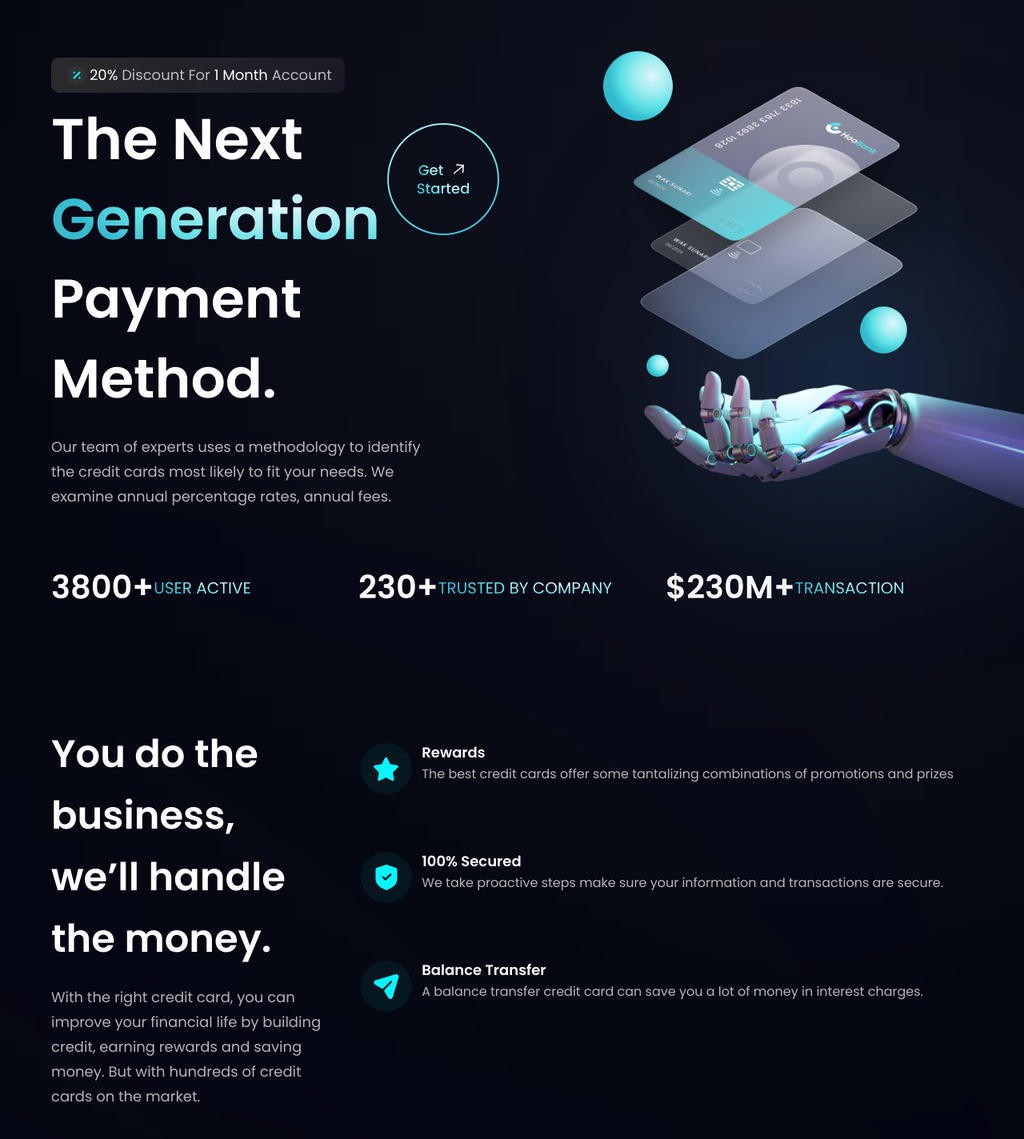
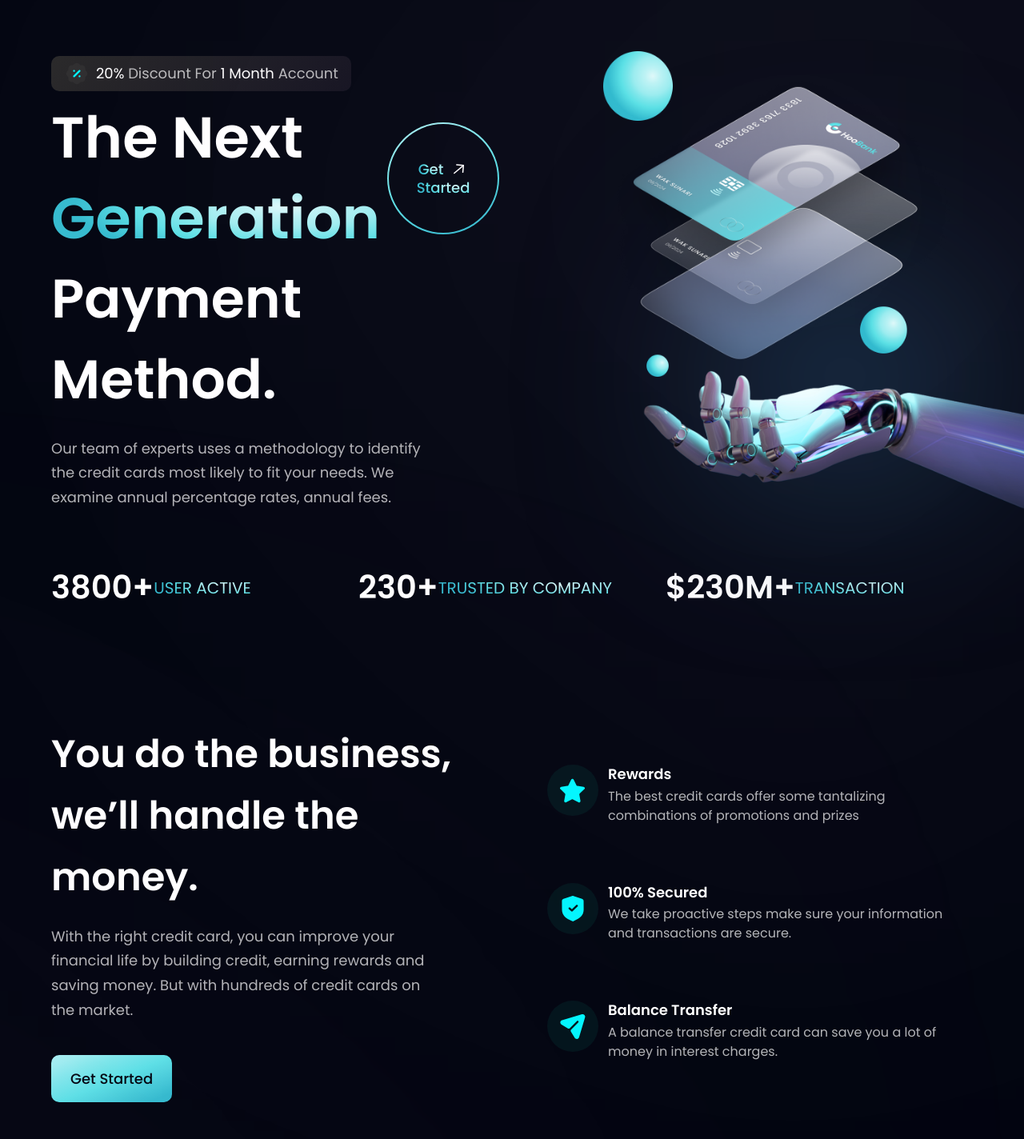
Before and after one commit to Zeviks/BankUI, a React (Vite) app: page / in a window 1280 px wide. Shown: the part 80-1504 px from the top of the page at 80% size. Built offline with nearby package versions, Linux system fonts and the light colour scheme.

Commit message:
Completed footer, and entrie landing page.

```diff
--- a/src/components/Business.jsx
+++ b/src/components/Business.jsx
@@ -1,38 +1,45 @@
-import { features } from '../constants';
-import styles, { layout } from '../style';
-import Button from './Button';
+import { features } from "../constants";
+import styles, { layout } from "../style";
+import Button from "./Button";
 
-const FeatureCard = ({icon, title, content, index}) => (
-<div className={`flex flex-row p-6 rounded-[20px] ${index !== features.length - 1 ? 'mb-6' : 'mb-0'} feature-card`}>
- <div className={`w-[64px] h-[64px] rounded-full ${styles.flexCenter} bg-dimBlue`}>
-    <img src={icon} alt={title} className="w-[50%] h-[50%] object-contain" />
- </div>
- <div className='flex-1 flex flex-col ml-3'>
-  <h4 className='font-poppins font-semibold text-white text-[18px] leading-[23px] mb-1'>{title}</h4>
-  <p className='font-poppins font-normal text-dimWhite text-[16px] leading-[24px] mb-1'>{content}</p>
- </div>
-</div>
-)
+const FeatureCard = ({ icon, title, content, index }) => (
+  <div className={`flex flex-row p-6 rounded-[20px] ${index !== features.length - 1 ? "mb-6" : "mb-0"} feature-card`}>
+    <div className={`w-[64px] h-[64px] rounded-full ${styles.flexCenter} bg-dimBlue`}>
+      <img src={icon} alt="star" className="w-[50%] h-[50%] object-contain" />
+    </div>
+    <div className="flex-1 flex flex-col ml-3">
+      <h4 className="font-poppins font-semibold text-white text-[18px] leading-[23.4px] mb-1">
+        {title}
+      </h4>
+      <p className="font-poppins font-normal text-dimWhite text-[16px] leading-[24px]">
+        {content}
+      </p>
+    </div>
+  </div>
+);
 
-const Business = () => {
-  return (
-    <section id='features' className={layout.section}>
+const Business = () =>  (
+  <section id="features" className={layout.section}>
     <div className={layout.sectionInfo}>
-      <h2 className={styles.heading2}>You do the business,<br className='sm:block hidden' />
-       we’ll handle the money.</h2>
-       <p className={`${styles.paragraph} max-w-[470px] mt-5`}>With the right credit card, you can improve your financial life by building credit, earning rewards and saving money. But with hundreds of credit cards on the market.</p>
-       <Button styles="mt-10" />
+      <h2 className={styles.heading2}>
+        You do the business, <br className="sm:block hidden" /> we’ll handle
+        the money.
+      </h2>
+      <p className={`${styles.paragraph} max-w-[470px] mt-5`}>
+        With the right credit card, you can improve your financial life by
+        building credit, earning rewards and saving money. But with hundreds
+        of credit cards on the market.
+      </p>
+
+      <Button styles={`mt-10`} />
     </div>
 
-    <div className={`${layout.sectionImage} flex-col`}>
+    <div className={`${layout.sectionImg} flex-col`}>
       {features.map((feature, index) => (
-        <FeatureCard key={feature.id} {...feature} index={index}/>
-        ))}
+        <FeatureCard key={feature.id} {...feature} index={index} />
+      ))}
     </div>
+  </section>
+);
 
-
-    </section>
-  )
-}
-
-export default Business
+export default Business;
--- a/src/components/CardDeal.jsx
+++ b/src/components/CardDeal.jsx
@@ -1,23 +1,26 @@
-import { card } from '../assets';
-import styles, { layout } from '../style';
-import Button from './Button';
+import { card } from "../assets";
+import styles, { layout } from "../style";
+import Button from "./Button";
 
 const CardDeal = () => (
   <section className={layout.section}>
     <div className={layout.sectionInfo}>
-          <h2 className={styles.heading2}>Find a better card deal <br className='sm:block hidden'/>in few easy steps.</h2>
+      <h2 className={styles.heading2}>
+        Find a better card deal <br className="sm:block hidden" /> in few easy
+        steps.
+      </h2>
       <p className={`${styles.paragraph} max-w-[470px] mt-5`}>
-          Arcu tortor, purus in mattis at sed integer faucibus. Aliquet quis aliquet eget mauris tortor.ç Aliquet ultrices ac, ametau.
+        Arcu tortor, purus in mattis at sed integer faucibus. Aliquet quis
+        aliquet eget mauris tortor.ç Aliquet ultrices ac, ametau.
       </p>
-          <Button styles='mt-10'/>
+
+      <Button styles={`mt-10`} />
     </div>
 
     <div className={layout.sectionImg}>
-          <img src={card} alt='card' className='w-[100%] h-[100%]'/>
-
+      <img src={card} alt="billing" className="w-[100%] h-[100%]" />
     </div>
   </section>
-  )
+);
 
-
-export default CardDeal
+export default CardDeal;
--- a/src/components/Footer.jsx
+++ b/src/components/Footer.jsx
@@ -1,9 +1,64 @@
-import React from 'react'
+import styles from "../style";
+import { logo } from "../assets";
+import { footerLinks, socialMedia } from "../constants";
 
-const Footer = () => {
-  return (
-    <div>Footer</div>
-  )
-}
+const Footer = () => (
+  <section className={`${styles.flexCenter} ${styles.paddingY} flex-col`}>
+    <div className={`${styles.flexStart} md:flex-row flex-col mb-8 w-full`}>
+      <div className="flex-[1] flex flex-col justify-start mr-10">
+        <img
+          src={logo}
+          alt="hoobank"
+          className="w-[266px] h-[72.14px] object-contain"
+        />
+        <p className={`${styles.paragraph} mt-4 max-w-[312px]`}>
+          A new way to make the payments easy, reliable and secure.
+        </p>
+      </div>
 
-export default Footer
+      <div className="flex-[1.5] w-full flex flex-row justify-between flex-wrap md:mt-0 mt-10">
+        {footerLinks.map((footerlink) => (
+          <div key={footerlink.title} className={`flex flex-col ss:my-0 my-4 min-w-[150px]`}>
+            <h4 className="font-poppins font-medium text-[18px] leading-[27px] text-white">
+              {footerlink.title}
+            </h4>
+            <ul className="list-none mt-4">
+              {footerlink.links.map((link, index) => (
+                <li
+                  key={link.name}
+                  className={`font-poppins font-normal text-[16px] leading-[24px] text-dimWhite hover:text-secondary cursor-pointer ${
+                    index !== footerlink.links.length - 1 ? "mb-4" : "mb-0"
+                  }`}
+                >
+                  {link.name}
+                </li>
+              ))}
+            </ul>
+          </div>
+        ))}
+      </div>
+    </div>
+
+    <div className="w-full flex justify-between items-center md:flex-row flex-col pt-6 border-t-[1px] border-t-[#3F3E45]">
+      <p className="font-poppins font-normal text-center text-[18px] leading-[27px] text-white">
+        Copyright Ⓒ 2022 HooBank. All Rights Reserved.
+      </p>
+
+      <div className="flex flex-row md:mt-0 mt-6">
+        {socialMedia.map((social, index) => (
+          <img
+            key={social.id}
+            src={social.icon}
+            alt={social.id}
+            className={`w-[21px] h-[21px] object-contain cursor-pointer ${
+              index !== socialMedia.length - 1 ? "mr-6" : "mr-0"
+            }`}
+            onClick={() => window.open(social.link)}
+          />
+        ))}
+      </div>
+    </div>
+  </section>
+);
+
+export default Footer;
--- a/src/components/Hero.jsx
+++ b/src/components/Hero.jsx
@@ -1,48 +1,54 @@
-import styles from '../style';
-import { discount, robot } from '../assets';
-import GetStarted from './GetStarted';
+import styles from "../style";
+import { discount, robot } from "../assets";
+import GetStarted from "./GetStarted";
 
-
-const Hero = () => (
-  <section id='home' className={`flex md:flex-row flex-col ${styles.paddingY}`}>
+const Hero = () => {
+  return (
+    <section id="home" className={`flex md:flex-row flex-col ${styles.paddingY}`}>
       <div className={`flex-1 ${styles.flexStart} flex-col xl:px-0 sm:px-16 px-6`}>
-      {/* Discount Badge */}
-        <div className='flex flex-row items-center py-[6px] px-4 bg-discount-gradient rounded-[10px] mb-2'>
-          <img src={discount} alt='discount'
-          className='w-[32px] h-[32px] '/>
-            <p className={`${styles.paragraph}`}>
-              <span className='text-white'>20%</span> Discount For {" "}
-              <span className='text-white'>1 Month</span> Account
+        <div className="flex flex-row items-center py-[6px] px-4 bg-discount-gradient rounded-[10px] mb-2">
+          <img src={discount} alt="discount" className="w-[32px] h-[32px]" />
+          <p className={`${styles.paragraph} ml-2`}>
+            <span className="text-white">20%</span> Discount For{" "}
+            <span className="text-white">1 Month</span> Account
           </p>
         </div>
 
-      <div className='flex flex-row justify-between items-center w-full'>
-        <h1 className='flex-1 font-poppins font-semibold ss:text-[72px] text-[52px] text-white ss:leading-[100px] leading-[75px]'>
-        The Next <br className='sm:block
-        hidden' /> {" "}
-        <span
-        className='text-gradient'>Generation
-        </span> {" "}</h1>
-        <div className='ss:flex hidden md:mr-4 mr-0'>
+        <div className="flex flex-row justify-between items-center w-full">
+          <h1 className="flex-1 font-poppins font-semibold ss:text-[72px] text-[52px] text-white ss:leading-[100.8px] leading-[75px]">
+            The Next <br className="sm:block hidden" />{" "}
+            <span className="text-gradient">Generation</span>{" "}
+          </h1>
+          <div className="ss:flex hidden md:mr-4 mr-0">
             <GetStarted />
           </div>
         </div>
 
-      <h1 className='font-poppins font-semibold ss:text-[68px] text-[52px] text-white ss:leading-[100px] leading-[75px] w-full'>Payment Method.</h1>
-      <p className={`${styles.paragraph} max-w-[470px] mt-5`}>Our team of experts uses a methodology to identify the credit cards most likely to fit your needs. We examine annual percentage rates, annual fees.</p>
+        <h1 className="font-poppins font-semibold ss:text-[68px] text-[52px] text-white ss:leading-[100.8px] leading-[75px] w-full">
+          Payment Method.
+        </h1>
+        <p className={`${styles.paragraph} max-w-[470px] mt-5`}>
+          Our team of experts uses a methodology to identify the credit cards
+          most likely to fit your needs. We examine annual percentage rates,
+          annual fees.
+        </p>
       </div>
-    {/* Right Side - Robot */}
+
       <div className={`flex-1 flex ${styles.flexCenter} md:my-0 my-10 relative`}>
-      <img src={robot} alt='billit' className='w-[100%] h-[100%] relative z-[5] ' />
-      <div className='absolute z-[0] w-[40%] h-[35%] top-0 pink__gradient'/>
-      <div className='absolute z-[1] w-[80%] h-[80%] rounded bottom-40 white__gradient'/>
-      <div className='absolute z-[0] w-[50%] h-[50%] right-20 bottom-20 blue__gradient'/>
+        <img src={robot} alt="billing" className="w-[100%] h-[100%] relative z-[5]" />
+
+        {/* gradient start */}
+        <div className="absolute z-[0] w-[40%] h-[35%] top-0 pink__gradient" />
+        <div className="absolute z-[1] w-[80%] h-[80%] rounded-full white__gradient bottom-40" />
+        <div className="absolute z-[0] w-[50%] h-[50%] right-20 bottom-20 blue__gradient" />
+        {/* gradient end */}
       </div>
+
       <div className={`ss:hidden ${styles.flexCenter}`}>
         <GetStarted />
       </div>
     </section>
-  )
+  );
+};
 
-
-export default Hero
+export default Hero;
```
Also changed, not shown: src/components/Billing.jsx (+3 -4 lines). Lines whose indentation alone changed are shown as unchanged.
